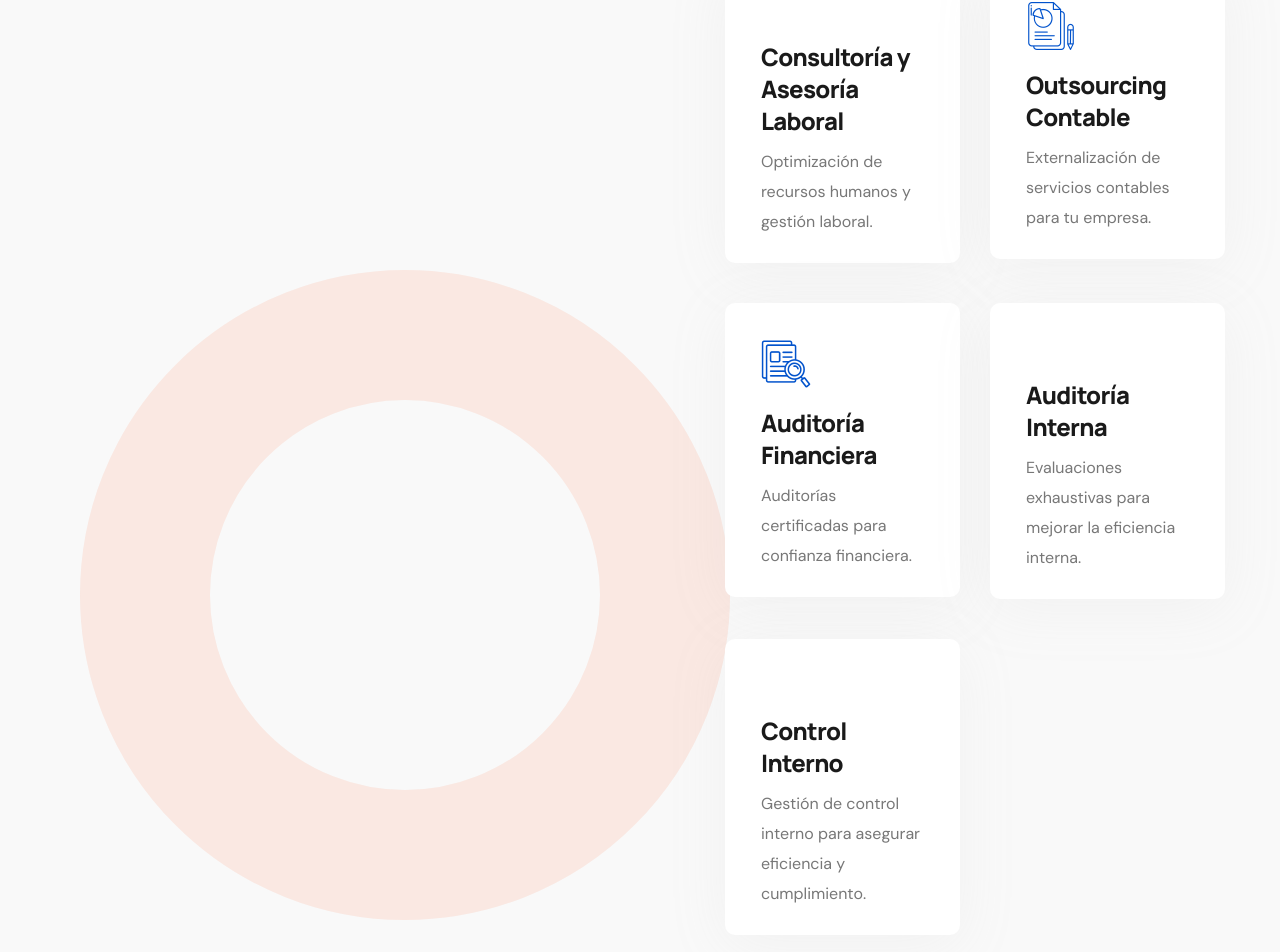
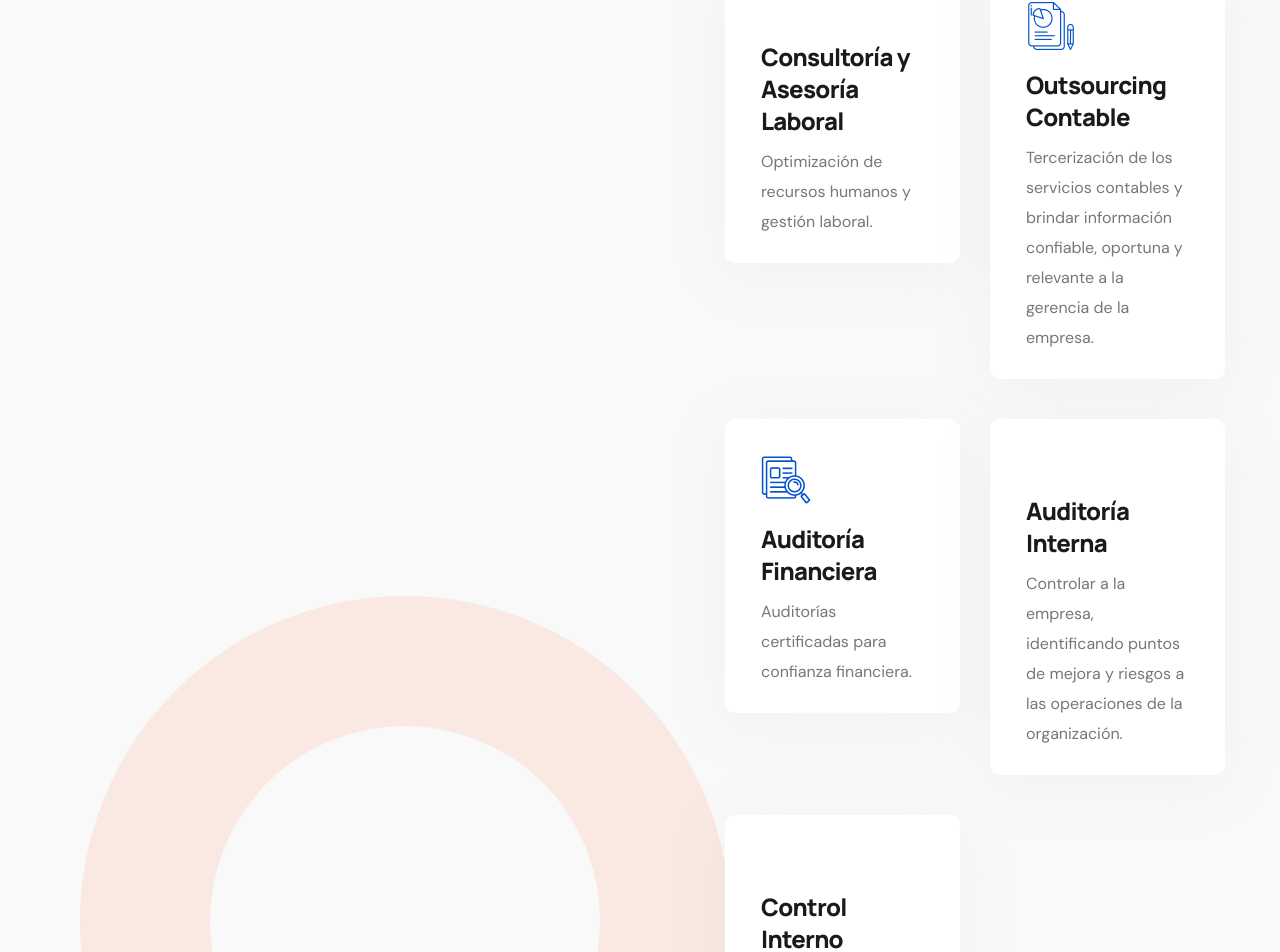
Before and after one commit to PercyTuncar/Auditotia-y-consultoria, a Next.js app: page / in a window 1280 px wide. Shown: the part 2629-3581 px from the top of the page. Built offline with nearby package versions, Linux system fonts and the light colour scheme.

Commit message:
ultimos cambiuos

```diff
--- a/pages/index.js
+++ b/pages/index.js
@@ -230,7 +230,8 @@ const OnePageIndex = () => {
       </div>
       <div className="text">
         <h4 className="title">Outsourcing Contable</h4>
-        <p>Externalización de servicios contables para tu empresa.</p>
+        <p>Tercerización de los servicios contables  y brindar información confiable, oportuna y relevante a la gerencia de la empresa.
+</p>
       </div>
     </div>
   </div>
@@ -254,7 +255,7 @@ const OnePageIndex = () => {
       </div>
       <div className="text">
         <h4 className="title">Auditoría Interna</h4>
-        <p>Evaluaciones exhaustivas para mejorar la eficiencia interna.</p>
+        <p>Controlar a la empresa, identificando puntos de mejora y riesgos a las operaciones de la organización.</p>
       </div>
     </div>
   </div>
@@ -266,7 +267,7 @@ const OnePageIndex = () => {
       </div>
       <div className="text">
         <h4 className="title">Control Interno</h4>
-        <p>Gestión de control interno para asegurar eficiencia y cumplimiento.</p>
+        <p>Evaluación el Control Interno de tu empresa que  salvaguarde sus recursos, verificar la exactitud y veracidad de la información financiera y administrativa.</p>
       </div>
     </div>
   </div>
--- a/src/components/slider/LatestServices.js
+++ b/src/components/slider/LatestServices.js
@@ -32,22 +32,22 @@ const LatestServices = () => {
     {
       title: "Outsourcing Contable",
       image: "assets/images/service/img-2.jpg",
-      description: "Externalización de servicios contables para tu empresa.",
+      description: "Tercerización de los servicios contables  y brindar información confiable, oportuna y relevante a la gerencia de la empresa.",
     },
     {
       title: "Auditoría Financiera",
       image: "assets/images/service/img-2.jpg",
-      description: "Auditorías certificadas para confianza financiera.",
+      description: "Garantizar  la fiabilidad de la información financiera de una empresa para brindar confianza a los usuarios de la información.",
     },
     {
       title: "Auditoría Interna",
       image: "assets/images/gallery/img-3.jpg",
-      description: "Evaluaciones exhaustivas para mejorar la eficiencia interna.",
+      description: "Controlar a la empresa, identificando puntos de mejora y riesgos a las operaciones de la organización.      ",
     },
     {
       title: "Control Interno",
       image: "assets/images/gallery/img-4.jpg",
-      description: "Gestión de control interno para asegurar eficiencia y cumplimiento.",
+      description: "Evaluación el Control Interno de tu empresa que  salvaguarde sus recursos, verificar la exactitud y veracidad de la información financiera y administrativa.",
     },
   ];
 
```
